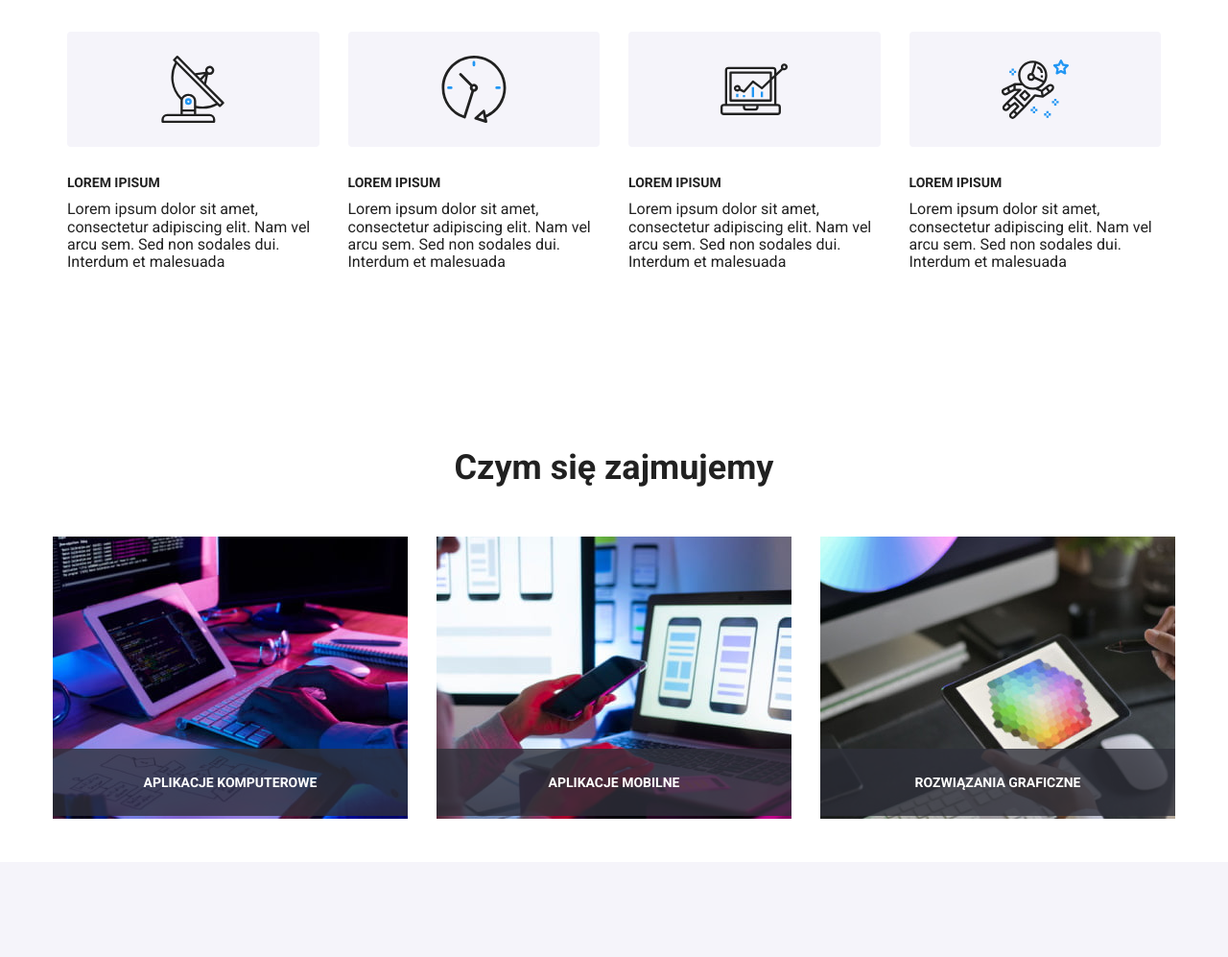
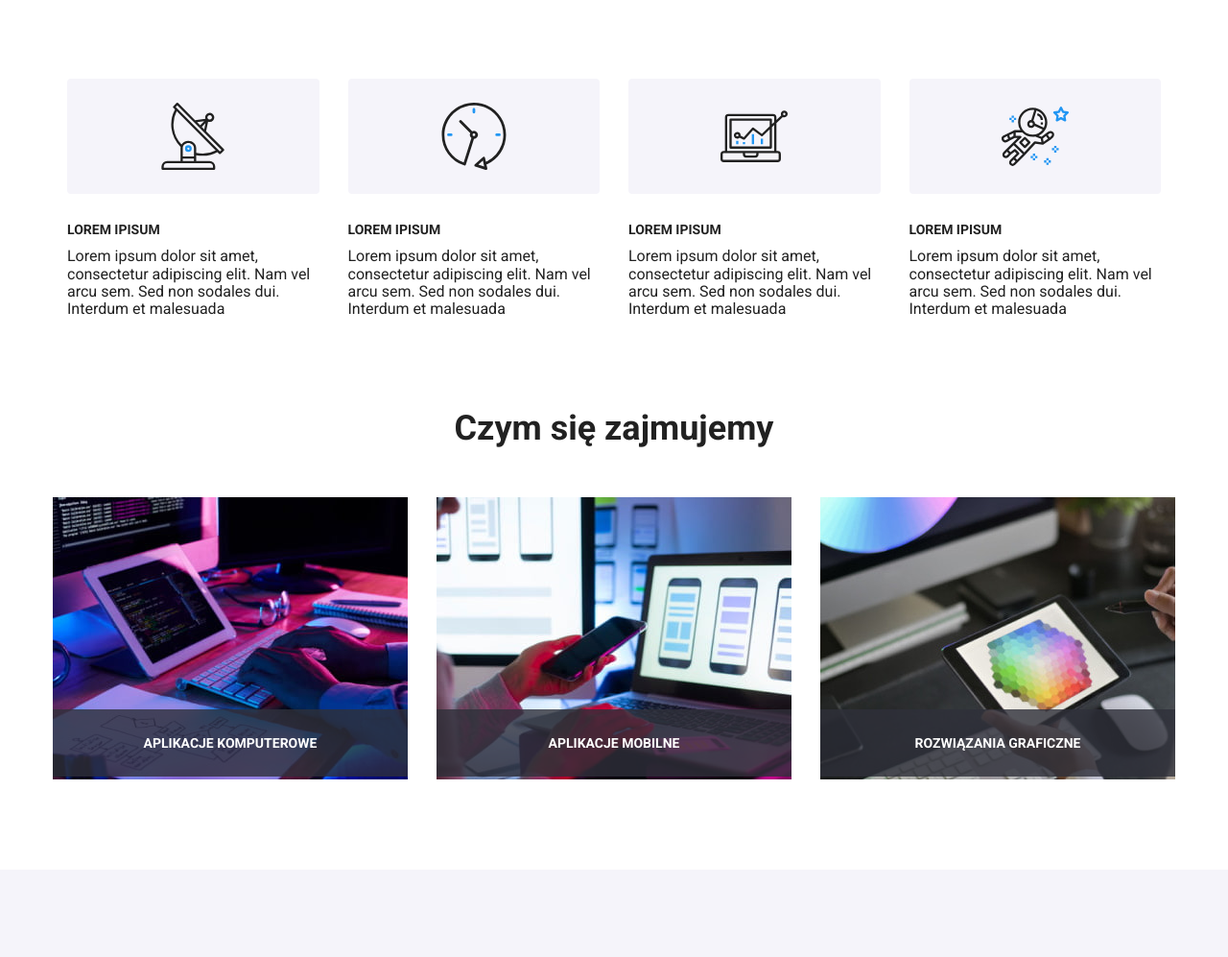
Before and after one commit to LukaszKocioll/goit-markup-hw-08, a plain HTML site: page index.html in a window 1280 px wide. Shown: the part 716-1713 px from the top of the page at 96% size. Drawn offline with nearby package versions, Linux system fonts and the light colour scheme.

Commit message:
1 oddanie

```diff
--- a/index.html
+++ b/index.html
@@ -96,7 +96,6 @@
           </button>
         </div>
       </section>
-      <div class="section">
         <div class="description">
           <div class="container">
             <ul class="description__advantages">
@@ -150,7 +149,6 @@
               </li>
             </ul>
           </div>
-        </div>
       </div>
       <div class="section">
       <div class="container duties">
@@ -162,6 +160,7 @@
               alt="Programista wpisuje kod"
               width="370"
               height="294"
+              srcset="images/img@2.jpg 2x"
             />
             <figcaption class="duties__description">
               APLIKACJE KOMPUTEROWE
@@ -173,6 +172,7 @@
               alt="Designer z telefonem w ręku"
               width="370"
               height="294"
+              srcset="images/img-a@2.jpg x2"
             />
             <figcaption class="duties__description">
               APLIKACJE MOBILNE
@@ -184,6 +184,7 @@
               alt="Paleta barw na tablecie"
               width="370"
               height="294"
+              srcset="images/img-b@2.jpg x2"
             />
             <figcaption class="duties__description">
               ROZWIĄZANIA GRAFICZNE
@@ -204,6 +205,7 @@
                 alt="John Doe"
                 width="450"
                 height="460"
+                srcset="images/john-doe@2 x2"
               />
               <h4 class="team__name">John Doe</h4>
               <p class="team__position">Product Designer</p>
@@ -237,6 +239,7 @@
                 alt="John Doe"
                 width="450"
                 height="460"
+                srcset="images/john-doe-a@2 x2"
               />
               <h4 class="team__name">John Doe</h4>
               <p class="team__position">Frontend Developer</p>
@@ -270,6 +273,7 @@
                 alt="John Doe"
                 width="450"
                 height="460"
+                srcset="images/john-doe-b@2 x2"
               />
               <h4 class="team__name">John Doe</h4>
               <p class="team__position">Marketing</p>
@@ -303,6 +307,7 @@
                 alt="John Doe"
                 width="450"
                 height="460"
+                srcset="images/john-doe-c@2 x2"
               />
               <h4 class="team__name">John Doe</h4>
               <p class="team__position">UI Designer</p>
@@ -499,6 +504,7 @@
         </div>
     </div>
 
+
     <div class="backdrop is-hidden" data-modal>
       <div class="modal">
         <button data-modal-close class="modal__close" type="button">x</button>
--- a/sass/components/_customers.scss
+++ b/sass/components/_customers.scss
@@ -16,7 +16,6 @@
     justify-content: center;
     @include desktop {
       justify-content: space-between;
-      padding: 94px auto;
       gap: 0px;
       max-width: 1170px;
       flex-wrap: nowrap;
@@ -31,7 +30,7 @@
     @include desktop {
       margin: 0 auto 50px auto;
     }
-    @include tablet {margin:60px auto 30px auto;}
+    @include tablet {margin:0 auto 30px auto;}
   }
     &__logo {
       cursor: pointer;
--- a/sass/components/_description.scss
+++ b/sass/components/_description.scss
@@ -3,13 +3,16 @@
   width: 100%;
   max-width: 450px;
 
-  @include tablet {max-width: 768px; width: 100%;}
+  padding-top: 60px;
+
+  @include tablet {max-width: 768px;
+     width: 100%;}
   @include desktop {
-    padding-bottom: 94px;
     display: flex;
     justify-content: space-between;
     max-width: 1170px;
     width: 100%;
+    padding-top: 94px;
   }
 
   &__advantages {
--- a/sass/components/_head.scss
+++ b/sass/components/_head.scss
@@ -7,7 +7,6 @@
     url("../images/img-background.jpg");
   background-repeat: no-repeat;
   background-position: 50% 50%;
-
   text-align: center;
   @include desktop {
     max-width: none;
@@ -25,11 +24,19 @@
     color: $text-button;
     width: 100%;
     max-width: 696px;
+
+    @include tablet {
+    font-weight: 900;
+    font-size: 44px;
+    line-height: 1,3;}
     @include desktop {
       margin: 0 auto;
-      font-size: 44px;
+    line-height: 1.3;
+    font-weight: 900;
+    font-size: 44px;
+    color: $text-button;
+    max-width: 696px;
     }
-    @include tablet {}
   }
   &__button {
     margin: 0 auto 118px auto;
--- a/sass/components/_mobile-menu.scss
+++ b/sass/components/_mobile-menu.scss
@@ -8,9 +8,6 @@
   border: none;
   border-radius: 50%;
   outline: none;
-  @include desktop {
-    display: none;
-  }
 }
 
 .menu-toggle:hover,
@@ -28,9 +25,6 @@
   transition: transform 250ms ease-in-out;
   -webkit-transform: 250ms easy-in-out;
   inset: 0;
-  @include desktop {
-    display: none;
-  }
 }
 
 .menu-container.is-open {
@@ -55,9 +49,6 @@
   border: none;
   border-radius: 50%;
   outline: none;
-  @include desktop {
-    display: none;
-  }
 }
 
 .menu-toggle:hover,
--- a/sass/components/_team.scss
+++ b/sass/components/_team.scss
@@ -10,8 +10,9 @@
 
   @include desktop {max-width: 1200px;
     width: 100%;
-    margin: 0 auto;}}
-
+    margin: 0 auto;
+  padding: 0 0;}
+  }
 
   &__tiles {
     max-width: 450px;
@@ -37,6 +38,7 @@
     color: $title-color;
     font-size: 36px;
     @include tablet {margin-bottom: 30px;}
+    @include desktop{margin-bottom: 50px;}
   }
 
   &__worker {margin-top: 30px;
--- a/sass/utils/_global.scss
+++ b/sass/utils/_global.scss
@@ -31,11 +31,12 @@ img {
 .section {
   padding: 60px 0;
 
+  @include tablet {padding: 45px 0;}
+
   @include desktop {
     padding: 94px 0;
     margin:0 auto;
   }
-  @include tablet {padding: 45px 0;}
 }
 
 .container {
@@ -53,10 +54,3 @@ img {
     width: 100%;
   }
 }
-
-// .hidden-background > img {
-//   display: block;
-//   width: 100%;
-//   height: 100%;
-//   object-fit: cover;
-// }
```
Also changed, not shown: css/main.min.css, images/img-a@2.jpg (added), images/img-b@2.jpg (added), images/img-background@2.jpg (added), images/img@2.jpg (added), images/john-doe-a@2.jpg (added), images/john-doe-b@2.jpg (added), images/john-doe-c@2.jpg (added), images/john-doe@2.jpg (added), 1 other file.
